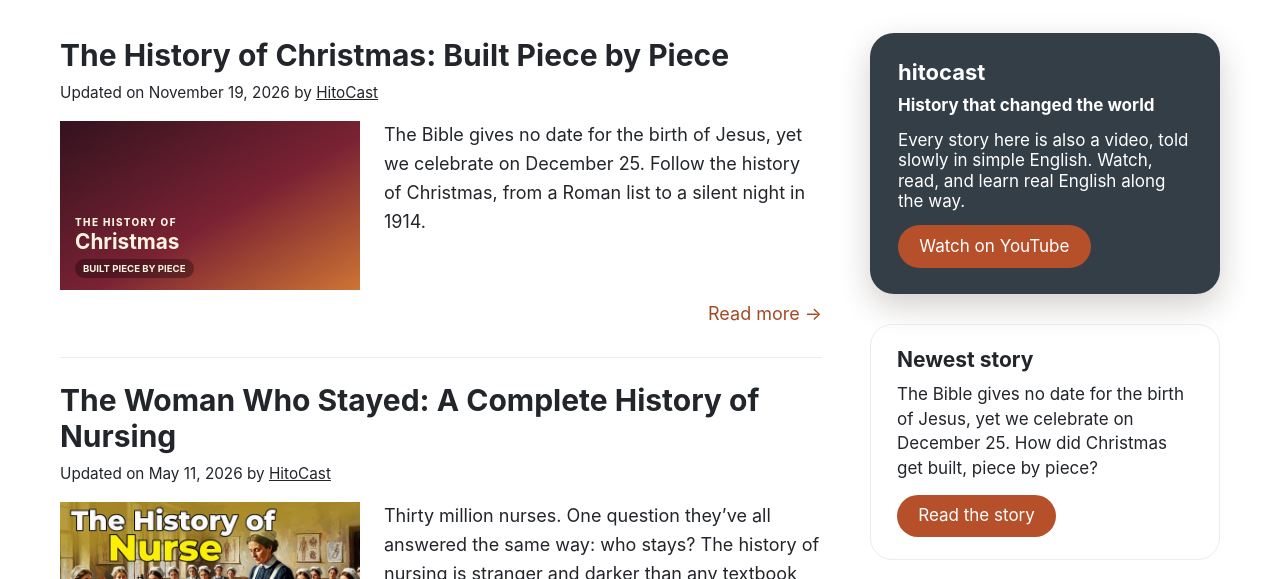
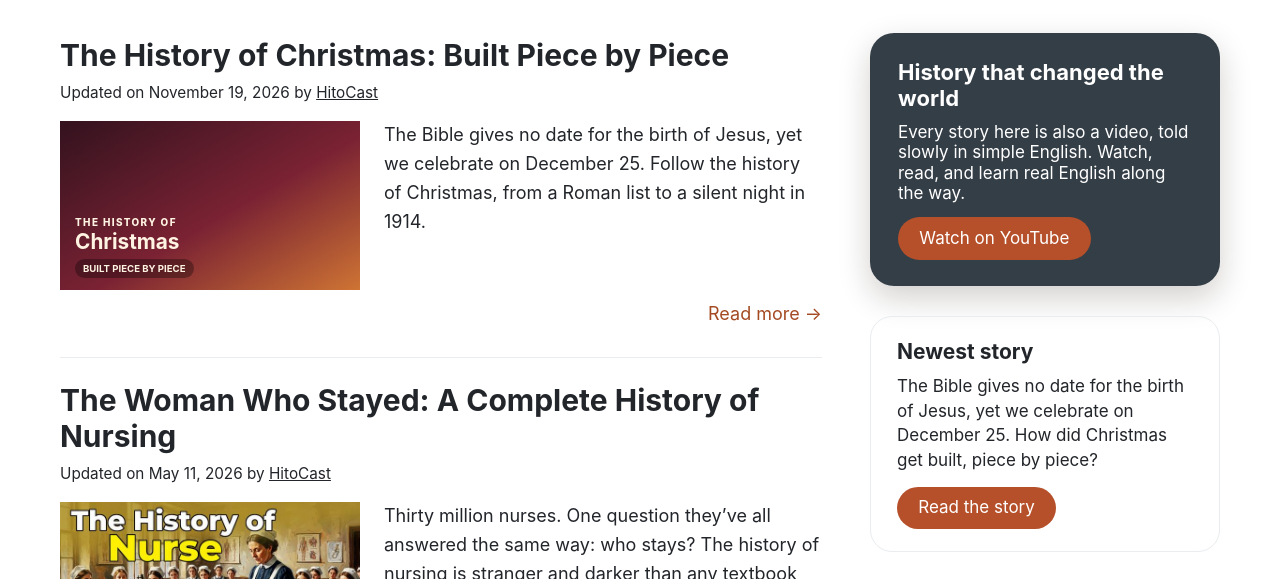
Before and after one commit to hihitocast-cloud/hitocast, a plain HTML site: page index.html in a window 1280 px wide. Shown: the part 107-686 px from the top of the page. Drawn offline with Linux system fonts and the light colour scheme.

Commit message:
Dark sidebar box: remove the redundant 'hitocast' heading, tagline becomes the heading; footer copyright now reads Hitocast

```diff
--- a/index.html
+++ b/index.html
@@ -42,8 +42,7 @@
     </main>
     <aside>
       <div class="widget box-dark">
-        <h3>hitocast</h3>
-        <p><strong style="color:#fff">History that changed the world</strong></p>
+        <h3>History that changed the world</h3>
         <p>Every story here is also a video, told slowly in simple English. Watch, read, and learn real English along the way.</p>
         <a class="btn" href="https://www.youtube.com/@Hitocast" target="_blank" rel="noopener">Watch on YouTube</a>
       </div>
@@ -68,7 +67,7 @@
     </aside>
   </div></div>
 <footer class="site"><div class="in">
-  <div>&copy; 2026 hitocast, Told with <a href="https://www.youtube.com/@Hitocast">YouTube</a> + <a href="/about/">simple English</a> + <a href="/history-of-christmas/">good stories</a></div>
+  <div>&copy; 2026 Hitocast, Told with <a href="https://www.youtube.com/@Hitocast">YouTube</a> + <a href="/about/">simple English</a> + <a href="/history-of-christmas/">good stories</a></div>
   <div class="fl"><a href="/about/">About</a><a href="/policy/">Legal</a><a href="mailto:hi@hitocast.com">Contact</a></div>
 </div></footer>
 <script src="script.js" defer></script>
```
Also changed, not shown: 404.html (+1 -1 lines), about/index.html (+1 -1 lines), civilizations-empires/index.html (+2 -3 lines), everyday-things/index.html (+2 -3 lines), food-history/index.html (+2 -3 lines), history-of-bread/index.html (+1 -1 lines), history-of-christmas/index.html (+1 -1 lines), history-of-coffee/index.html (+1 -1 lines), history-of-nurse/index.html (+1 -1 lines), history-of-the-condom/index.html (+1 -1 lines), history-of-the-toilet/index.html (+1 -1 lines), history-of-the-united-states/index.html (+1 -1 lines), history-of-wine/index.html (+1 -1 lines), inventions-discoveries/index.html (+2 -3 lines), 5 more files.
